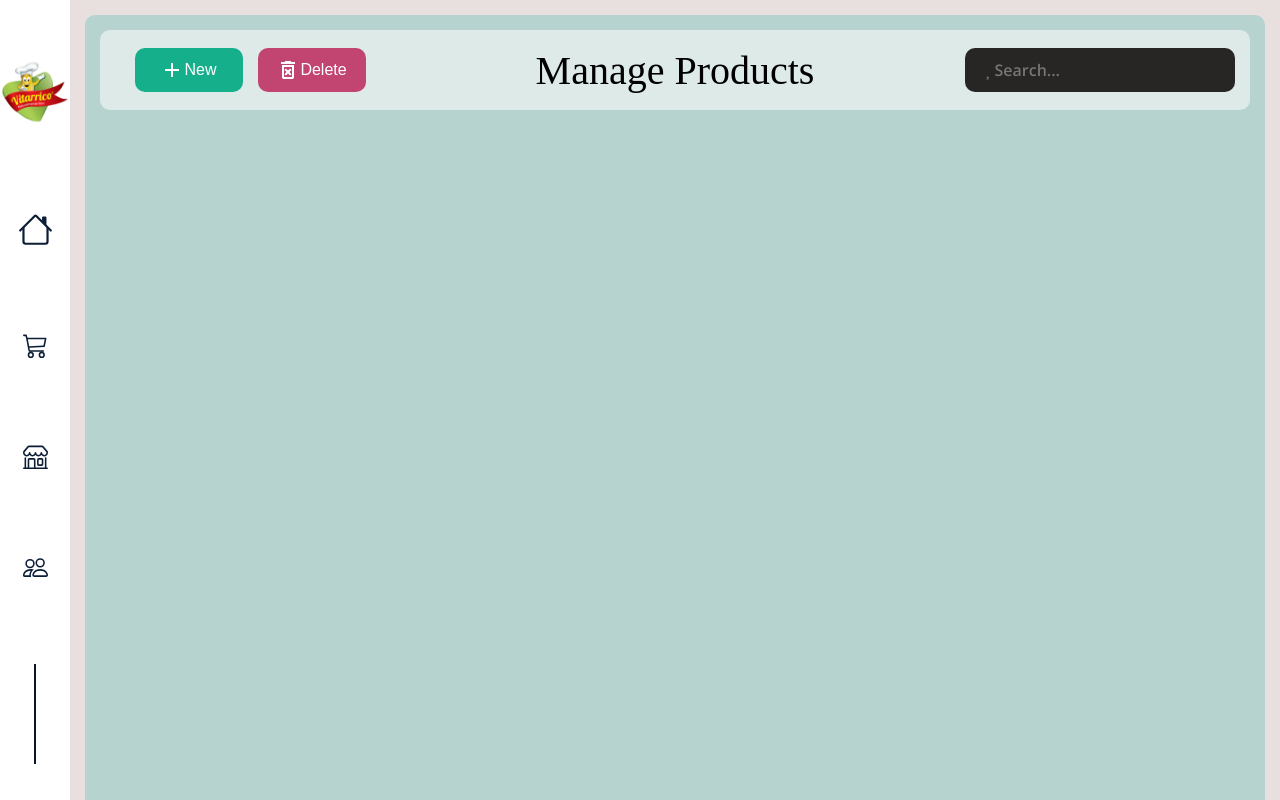
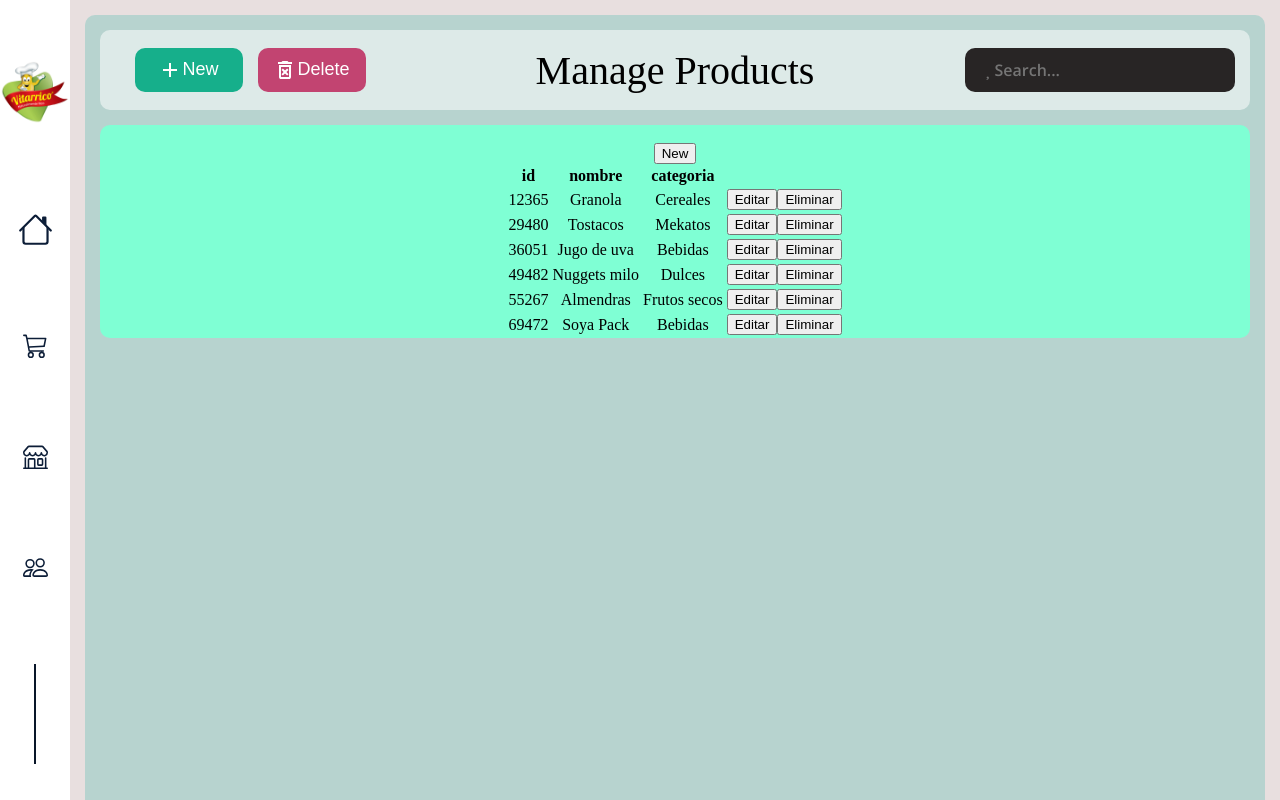
Before and after one commit to juancabana/Proyecto-integrador-2, a React (Create React App) app: page /Products in a window 1280 px wide. Shown: the top 800 px of the page. Built offline with nearby package versions, Linux system fonts and the light colour scheme; a web font is replaced by a local one.

Commit message:
Commit tabla

```diff
--- a/package.json
+++ b/package.json
@@ -9,15 +9,17 @@
     "@testing-library/jest-dom": "^5.16.3",
     "@testing-library/react": "^12.1.4",
     "@testing-library/user-event": "^13.5.0",
+    "bootstrap": "^5.1.3",
     "react": "^18.0.0",
     "react-dom": "^18.0.0",
     "react-icons": "^4.3.1",
     "react-router-dom": "^6.3.0",
-    "react-scripts": "5.0.0",
+    "react-scripts": "^2.1.3",
+    "reactstrap": "^9.0.2",
     "web-vitals": "^2.1.4"
   },
   "scripts": {
-    "start": "react-scripts start",
+    "start": "react-scripts --openssl-legacy-provider start",
     "build": "react-scripts build",
     "test": "react-scripts test",
     "eject": "react-scripts eject"
--- a/src/components/ContentProducts/ContentProducts.css
+++ b/src/components/ContentProducts/ContentProducts.css
@@ -1,10 +1,11 @@
 .ContentProducts {
   display: flex;
+  flex-direction: column;
   overflow: hidden;
   padding-top: 15px;
   width: calc(100% - 30px);
   height: 1000px;
   background: rgba(120, 196, 186, 0.44);
   border-radius: 10px;
-  justify-content: center;
+  align-items: center;
 }
--- a/src/components/ContentProducts/ContentProducts.jsx
+++ b/src/components/ContentProducts/ContentProducts.jsx
@@ -2,12 +2,15 @@ import React, { Component } from "react";
 
 import "./ContentProducts.css";
 import TopBarProducts from "../TopBarProducts/TopBarProducts";
+import ListProducts from "../../components/ListProucts/ListProducts";
+
 
 class ContentProducts extends Component {
   render() {
     return (
       <div className="ContentProducts">
         <TopBarProducts/>
+        <ListProducts/>
 
       </div>
     );
--- /dev/null
+++ b/src/components/ListProucts/ListProducts.css
@@ -0,0 +1,12 @@
+.ListProducts {
+  display: flex;
+  margin-top: 15px;
+  width: calc(100% - 30px);
+  height: auto;
+  background-color: aquamarine;
+  border-radius: 10px;
+  justify-content: center;
+}
+
+.table-products {
+}
--- /dev/null
+++ b/src/components/ListProucts/ListProducts.jsx
@@ -0,0 +1,295 @@
+import React, { Component } from "react";
+// import "bootstrap/dist/css/bootstrap.min.css";
+
+import {
+  Container,
+  Button,
+  Table,
+  Modal,
+  ModalBody,
+  ModalHeader,
+  FormGroup,
+  ModalFooter,
+} from "reactstrap";
+
+import "./ListProducts.css";
+
+const data = [
+  { id: 12365, nombre: "Granola", categoria: "Cereales" },
+  { id: 29480, nombre: "Tostacos", categoria: "Mekatos" },
+  { id: 36051, nombre: "Jugo de uva", categoria: "Bebidas" },
+  { id: 49482, nombre: "Nuggets milo", categoria: "Dulces" },
+  { id: 55267, nombre: "Almendras", categoria: "Frutos secos" },
+  { id: 69472, nombre: "Soya Pack", categoria: "Bebidas" },
+];
+
+class ListProducts extends Component {
+  state = {
+    data: data,
+    form: {
+      id: "",
+      nombre: "",
+      categoria: "",
+    },
+    modalInsertar: false,
+    modalEditar: false,
+  };
+
+  handleChange = (e) => {
+    this.setState({
+      form: {
+        ...this.state.form,
+        [e.target.name]: e.target.value,
+      },
+    });
+  };
+
+  mostrarModalInsertar = () => {
+    this.setState({ modalInsertar: true });
+  };
+
+  ocultarModalInsertar = () => {
+    this.setState({ modalInsertar: false });
+  };
+
+  mostrarModalEditar = (registro) => {
+    this.setState({ modalEditar: true, form: registro });
+  };
+
+  ocultarModalEditar = () => {
+    this.setState({ modalEditar: false });
+  };
+
+  insertar = () => {
+    var valorNuevo = { ...this.state.form };
+    valorNuevo.id = this.state.data.length + 1;
+    var lista = this.state.data;
+    lista.push(valorNuevo);
+    this.setState({ data: lista, modalInsertar: false });
+  };
+
+  editar = (dato) => {
+    var contador = 0;
+    var lista = this.state.data;
+    lista.map((registro) => {
+      if (dato.id == registro.id) {
+        lista[contador].nombre = dato.nombre;
+        lista[contador].categoria = dato.categoria;
+      }
+      contador++;
+    });
+    this.setState({ data: lista, modalEditar: false });
+  };
+
+  eliminar = (dato) => {
+    var opcion = window.confirm("¿Desea eliminar el registro " + dato.id + "?");
+    if (opcion) {
+      var contador = 0;
+      var lista = this.state.data;
+      lista.map((registro) => {
+        if (registro.id == dato.id) {
+          lista.splice(contador, 1);
+        }
+        contador++;
+      });
+      this.setState({ data: lista });
+    }
+  };
+  render() {
+    return (
+      <div className="ListProducts">
+        <Container>
+          <br />
+          <Button onClick={() => this.mostrarModalInsertar()}>New</Button>
+
+          <Table>
+            <tHead>
+              <tr>
+                <th>id</th>
+                <th>nombre</th>
+                <th>categoria</th>
+                {/* <th>Acciones</th> */}
+              </tr>
+            </tHead>
+            <tBody>
+              {this.state.data.map((elemento) => (
+                <tr>
+                  <td>{elemento.id}</td>
+                  <td>{elemento.nombre}</td>
+                  <td>{elemento.categoria}</td>
+                  {/* <td>{elemento.id}</td> */}
+                  <td>
+                    <Button onClick={() => this.mostrarModalEditar(elemento)}>
+                      Editar
+                    </Button>
+                    <Button onClick={() => this.eliminar(elemento)}>
+                      Eliminar
+                    </Button>
+                  </td>
+                </tr>
+              ))}
+            </tBody>
+          </Table>
+        </Container>
+
+        <Modal isOpen={this.state.modalInsertar}>
+          <ModalHeader>
+            <div>
+              <h3>Insertar registro</h3>
+            </div>
+          </ModalHeader>
+
+          <ModalBody>
+            <FormGroup>
+              <label>Id: </label>
+              <input
+                className="form-control"
+                readOnly
+                type="text"
+                value={this.state.data.length + 1}
+              />
+            </FormGroup>
+
+            <FormGroup>
+              <label>Nombre: </label>
+              <input
+                className="form-control"
+                name="nombre"
+                type="text"
+                onChange={this.handleChange}
+              />
+            </FormGroup>
+
+            <FormGroup>
+              <label>Categoria: </label>
+              <input
+                className="form-control"
+                name="categoria"
+                type="text"
+                onChange={this.handleChange}
+              />
+            </FormGroup>
+          </ModalBody>
+
+          <ModalFooter>
+            <Button onClick={() => this.insertar()}>Insertar</Button>
+            <Button onClick={() => this.ocultarModalInsertar()}>
+              Cancelar
+            </Button>
+          </ModalFooter>
+        </Modal>
+
+        <Modal isOpen={this.state.modalEditar}>
+          <ModalHeader>
+            <div>
+              <h3>Editar registro</h3>
+            </div>
+          </ModalHeader>
+
+          <ModalBody>
+            <FormGroup>
+              <label>Id: </label>
+              <input
+                className="form-control"
+                readOnly
+                type="text"
+                value={this.state.form.id}
+              />
+            </FormGroup>
+
+            <FormGroup>
+              <label>nombre: </label>
+              <input
+                className="form-control"
+                name="nombre"
+                type="text"
+                onChange={this.handleChange}
+                value={this.state.form.nombre}
+              />
+            </FormGroup>
+
+            <FormGroup>
+              <label>Categoria: </label>
+              <input
+                className="form-control"
+                name="categoria"
+                type="text"
+                onChange={this.handleChange}
+                value={this.state.form.categoria}
+              />
+            </FormGroup>
+          </ModalBody>
+
+          <ModalFooter>
+            <Button onClick={() => this.editar(this.state.form)}>Editar</Button>
+            <Button onClick={() => this.ocultarModalEditar()}>Cancelar</Button>
+          </ModalFooter>
+        </Modal>
+        {/* <table class="table-products">
+          <thead>
+            <tr>
+              <th>
+                <div>checkbox</div>
+              </th>
+              <th>
+                <div>Code</div>
+              </th>
+              <th>
+                <div>Name</div>
+              </th>
+              <th>
+                <div>Image</div>
+              </th>
+              <th>
+                <div>Price</div>
+              </th>
+              <th>
+                <div>Category</div>
+              </th>
+              <th>
+                <div>Weight</div>
+              </th>
+              <th>
+                <div>status</div>
+              </th>
+            </tr>
+          </thead>
+
+          <tbody>
+            <tr>
+              <td>Historia de dos ciudades</td>
+
+              <td>Charles Dickens</td>
+
+              <td>1859</td>
+
+              <td>200</td>
+            </tr>
+
+            <tr>
+              <td>El señor de los anillos</td>
+
+              <td>J. R. R. Tolkien</td>
+
+              <td>1954-1955</td>
+
+              <td>150</td>
+            </tr>
+
+            <tr>
+              <td>El principito</td>
+
+              <td>Antoine de Saint-Exupéry</td>
+
+              <td>1943</td>
+
+              <td>140</td>
+            </tr>
+          </tbody>
+        </table> */}
+      </div>
+    );
+  }
+}
+
+export default ListProducts;
--- a/src/components/TopBarProducts/TopBarProducts.css
+++ b/src/components/TopBarProducts/TopBarProducts.css
@@ -37,9 +37,14 @@
 .button-new{
   background-color: #16AF8B;
 }
+.button-new:hover{
+  background-color: #139879;
+
+}
 .button-delete{
   background-color: #C24471;
 }
+
 
 .svg-add, .svg-delete{
   fill: #ffffff;
@@ -49,6 +54,7 @@
   width: auto;
   color: rgb(255, 255, 255);
   font-family: 'Niramit', sans-serif;
+  font-size: 18px;
 }
 
 .wrapper-h1{
--- a/src/pages/Products/Products.jsx
+++ b/src/pages/Products/Products.jsx
@@ -12,6 +12,9 @@ class Products extends Component {
 
           <ContentProducts/>
 
+
+
+
         </div>
       </div>
     );
```
Also changed, not shown: src/components/TopBarProducts/TopBarProducts.jsx (+6 -7 lines), 1 other file (tests, documents, lock files or other folders).
